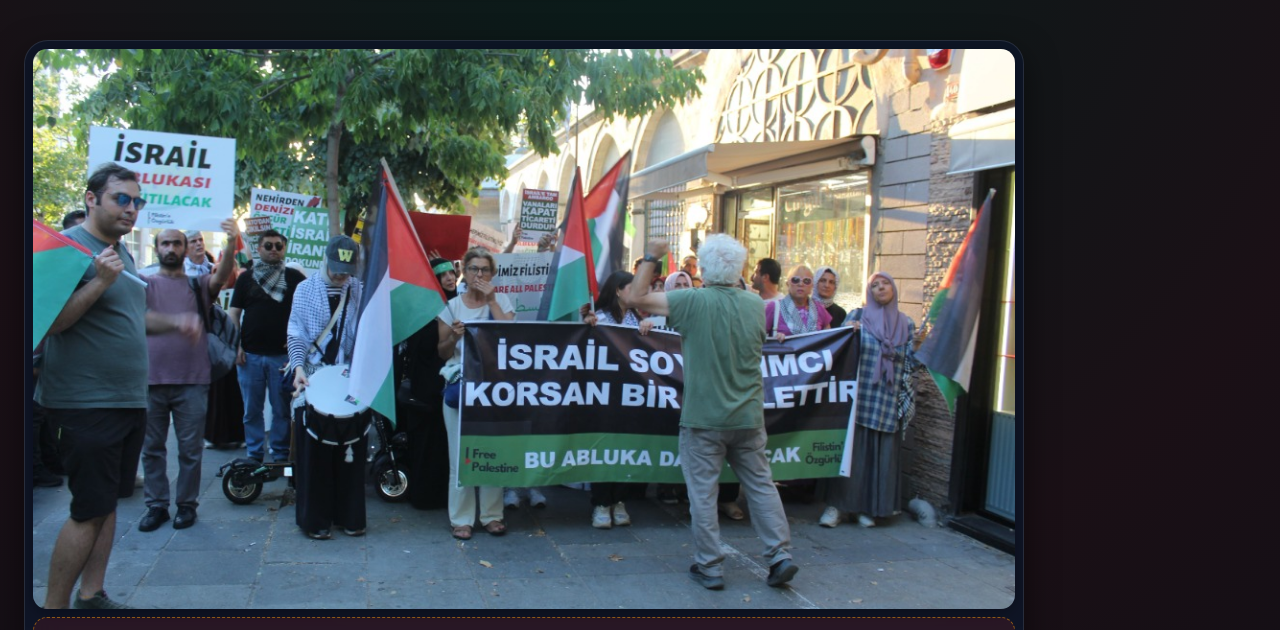
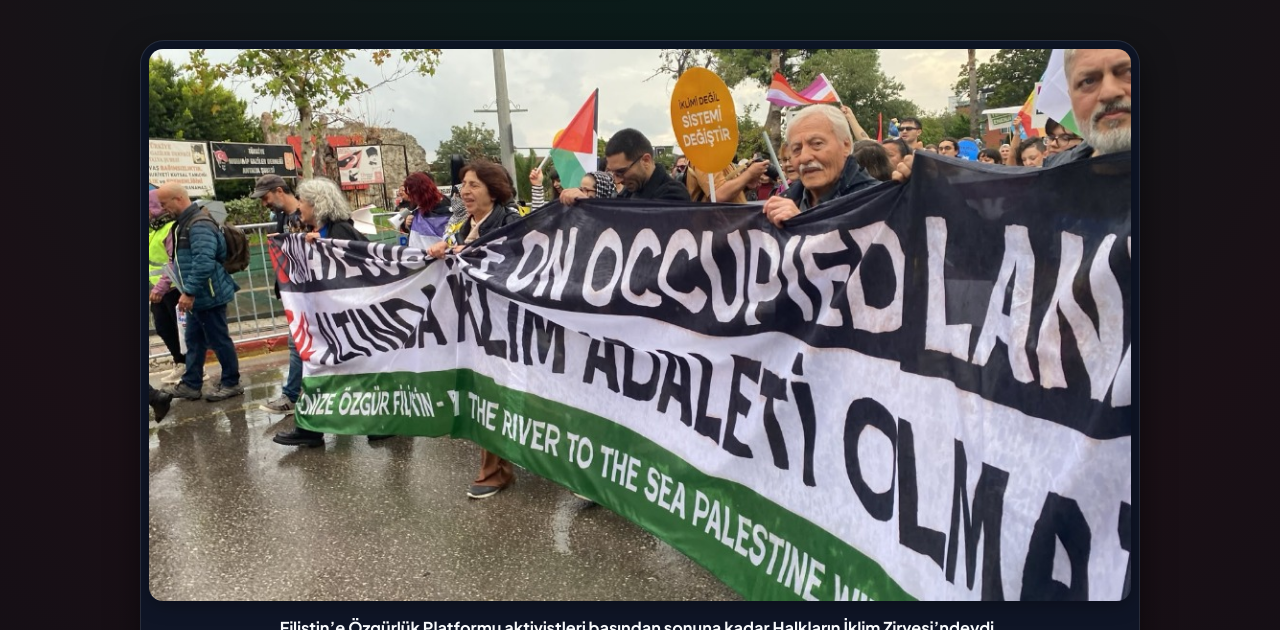
Before and after one commit to Senolkarakas/Web-Son, a plain HTML site: page index.html in a window 1280 px wide. Shown: the part 645-1275 px from the top of the page. Drawn offline with nearby package versions, Linux system fonts and the light colour scheme; a web font is replaced by a local one.

Commit message:
Ana sayfa görseli ve HİZ açıklaması güncellendi

```diff
--- a/index.html
+++ b/index.html
@@ -135,9 +135,12 @@
                 </div>
 
                 <!-- Featured Hero Photo -->
-                <div class="hero-rally-wrapper animate-up delay-2" style="margin: 2.5rem 0 3rem;">
+                <div class="hero-rally-wrapper animate-up delay-2" style="margin: 2.5rem auto 3rem;">
                     <div class="hero-rally-card glass-panel" style="padding: 0.5rem; background: rgba(15, 23, 42, 0.85); border: 1px solid var(--border-color); box-shadow: var(--shadow-lg);">
-                        <img src="assets/fop_sarachane_eylemi.jpg" alt="Dr. Hussam Ebu Safiye'ye ve Tüm Filistinli Tutsaklara Özgürlük!" class="hero-rally-img" style="border-radius: var(--radius-md); max-height: 560px; width: 100%; object-fit: cover; display: block;">
+                        <img src="assets/ana.jpeg" alt="Filistin’e Özgürlük Platformu aktivistleri Halkların İklim Zirvesi’nde" class="hero-rally-img" style="border-radius: var(--radius-md); width: 100%; max-width: 100%; height: auto; max-height: none; object-fit: contain; display: block;">
+                        <p class="hero-rally-caption text-center" style="padding: 0.85rem 1rem 0.45rem; margin: 0; font-size: 1.02rem; font-weight: 700; color: var(--text-primary); line-height: 1.55;">
+                            Filistin’e Özgürlük Platformu aktivistleri başından sonuna kadar Halkların İklim Zirvesi’ndeydi.
+                        </p>
 
                         <!-- Dedicated Signature Petition Action Bar Under Photo -->
                         <div class="hero-rally-caption text-center" style="padding: 1.1rem 1.5rem; margin-top: 0.5rem; background: rgba(228, 49, 43, 0.12); border: 1px dashed rgba(245, 158, 11, 0.5); border-radius: var(--radius-md);">
```
Also changed, not shown: assets/ana.jpeg (added).
